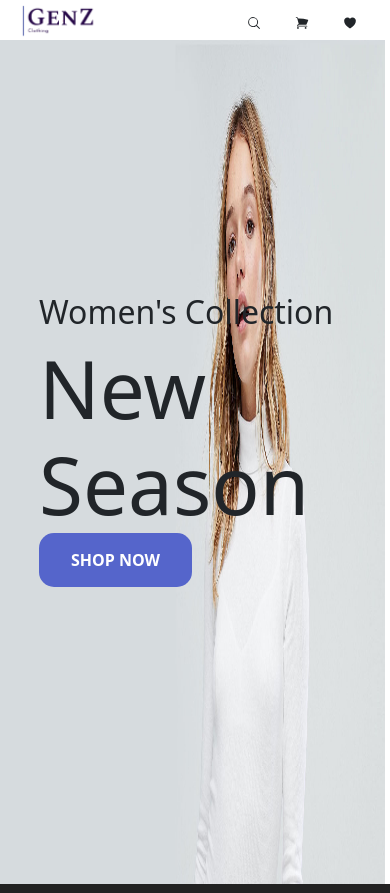
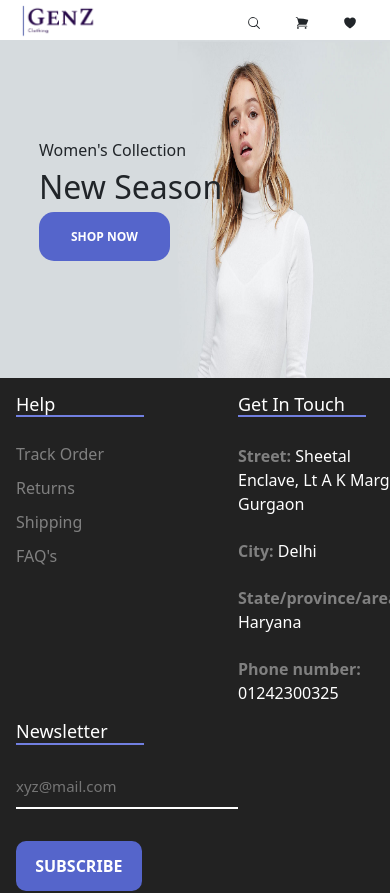
Before and after one commit to yagyaraj234/ecommerce-website-using-mern-stack, a React (Create React App) app in the folder client/: page / in a window 390 px wide. Shown: the top 893 px of the page. Built offline with nearby package versions, Linux system fonts and the light colour scheme.

Commit message:
slider responsive

```diff
--- a/client/src/CSS/Slider.scss
+++ b/client/src/CSS/Slider.scss
@@ -35,3 +35,26 @@ $light-blue:#5565cb;
         }
     }
 }
+
+@media  screen and (min-width:375px){
+    .slider-parent{
+
+        .slider{
+            width: 100vw;
+            height: 40vh;
+        }
+        .slider-btn{
+            h3{
+                font-size:16px;
+            }
+
+            h1{
+                font-size: 2rem;
+            }
+            .Button{
+                font-size: 12px;
+                margin-top: 1rem;
+            }
+        }
+    }
+}
```
